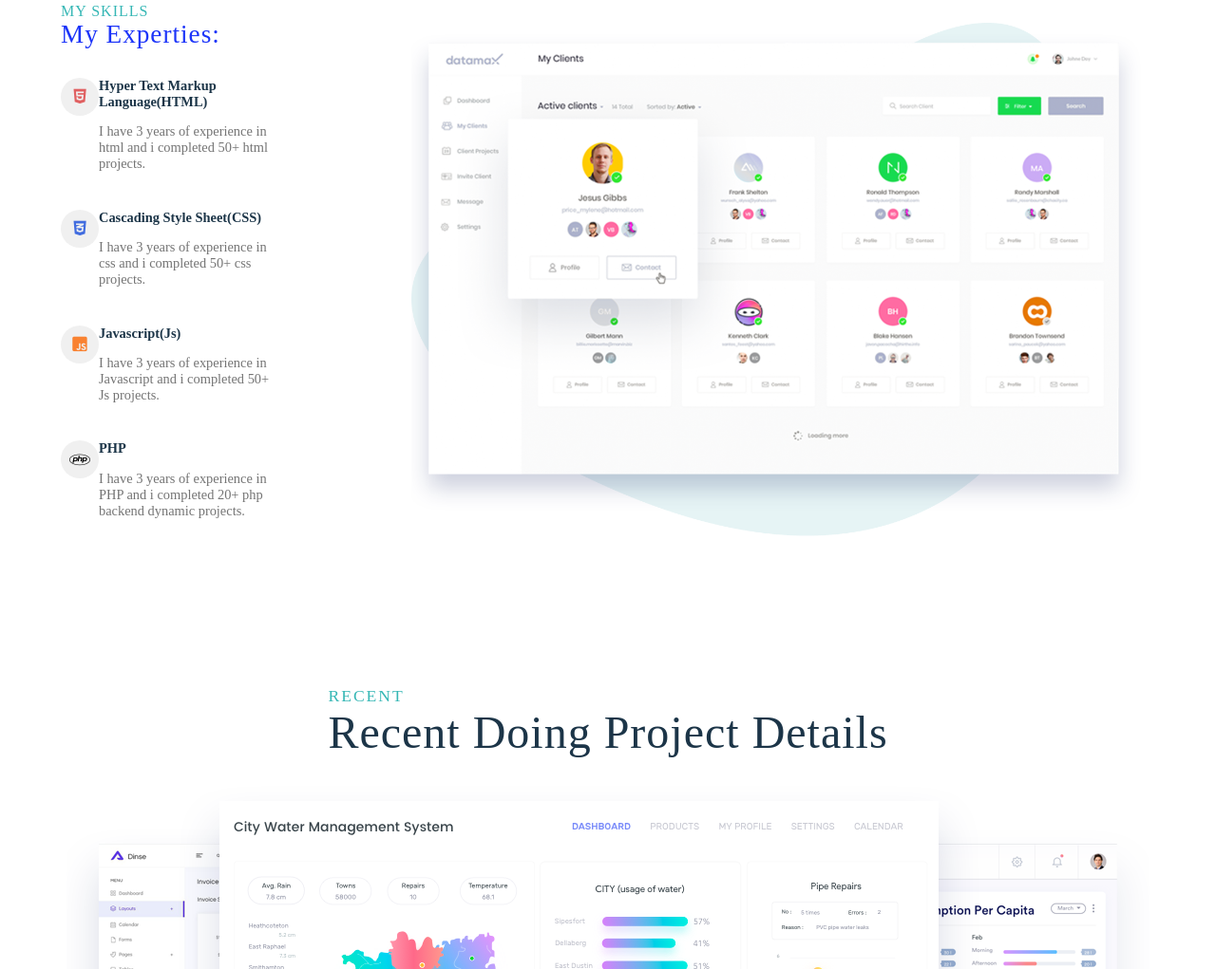
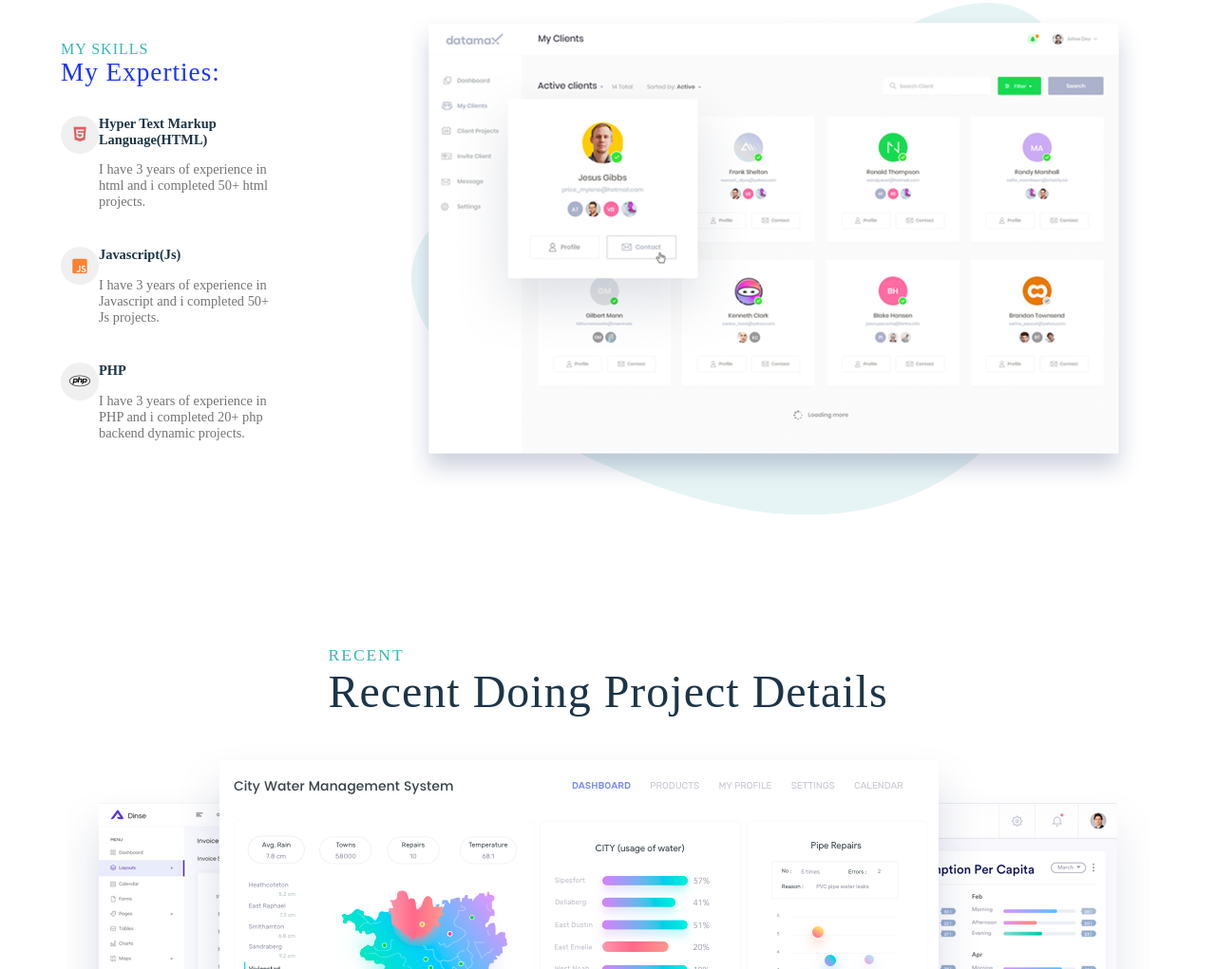
Before and after one commit to jobaerhassan/The-website-own, a plain HTML site: page index.html in a window 1280 px wide. Shown: the part 797-1818 px from the top of the page at 95% size. Drawn offline with Linux system fonts and the light colour scheme.

Commit message:
Update index.html

```diff
--- a/index.html
+++ b/index.html
@@ -82,17 +82,6 @@
 
 				</div>
 
-				<!--css skill box--->
-				<div class="skill-box">
-					<div class="s-box-icon">
-						<i class="fab fa-css3-alt"></i>
-					</div>
-					<div class="s-box-text">
-						<strong>Cascading Style Sheet(CSS)</strong>
-						<p>I have 3 years of experience in css and i completed 50+ css projects.</p>
-					</div>
-
-				</div>
 
 				<!--javascript skill box------->
 				<div class="skill-box">
```
